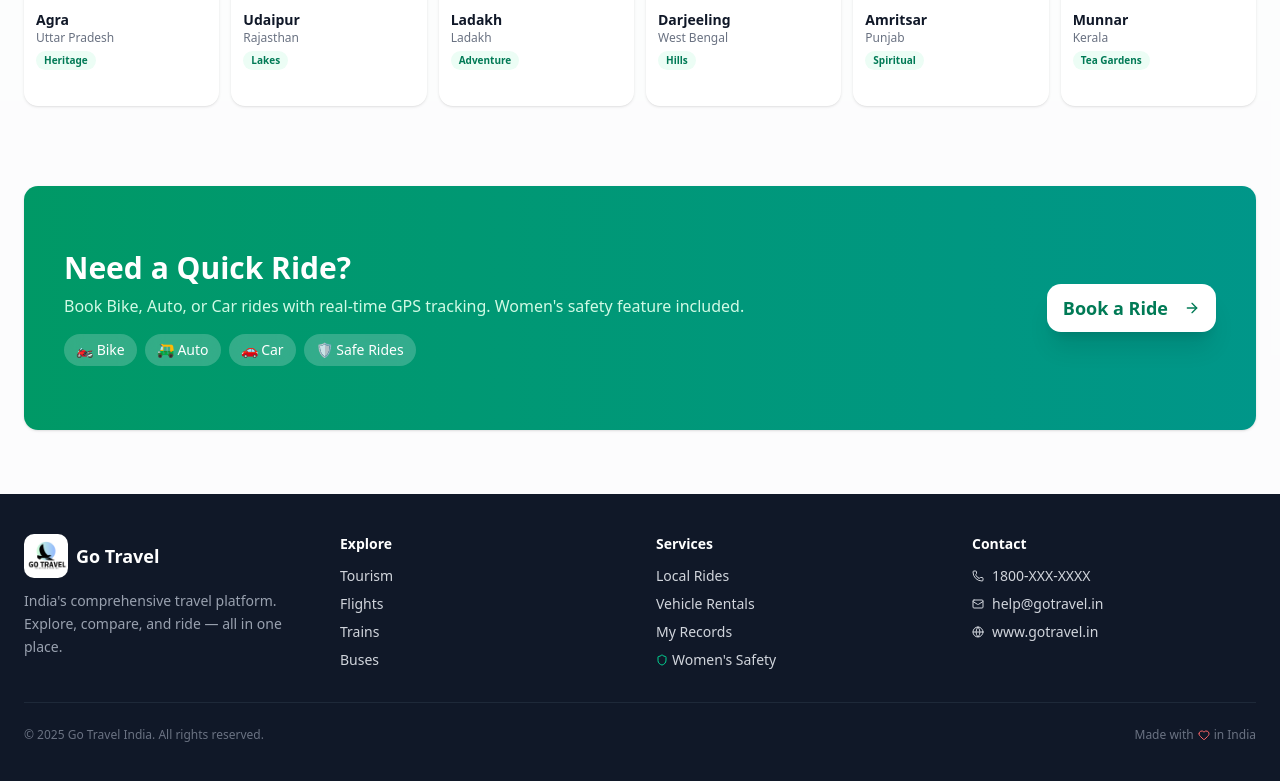
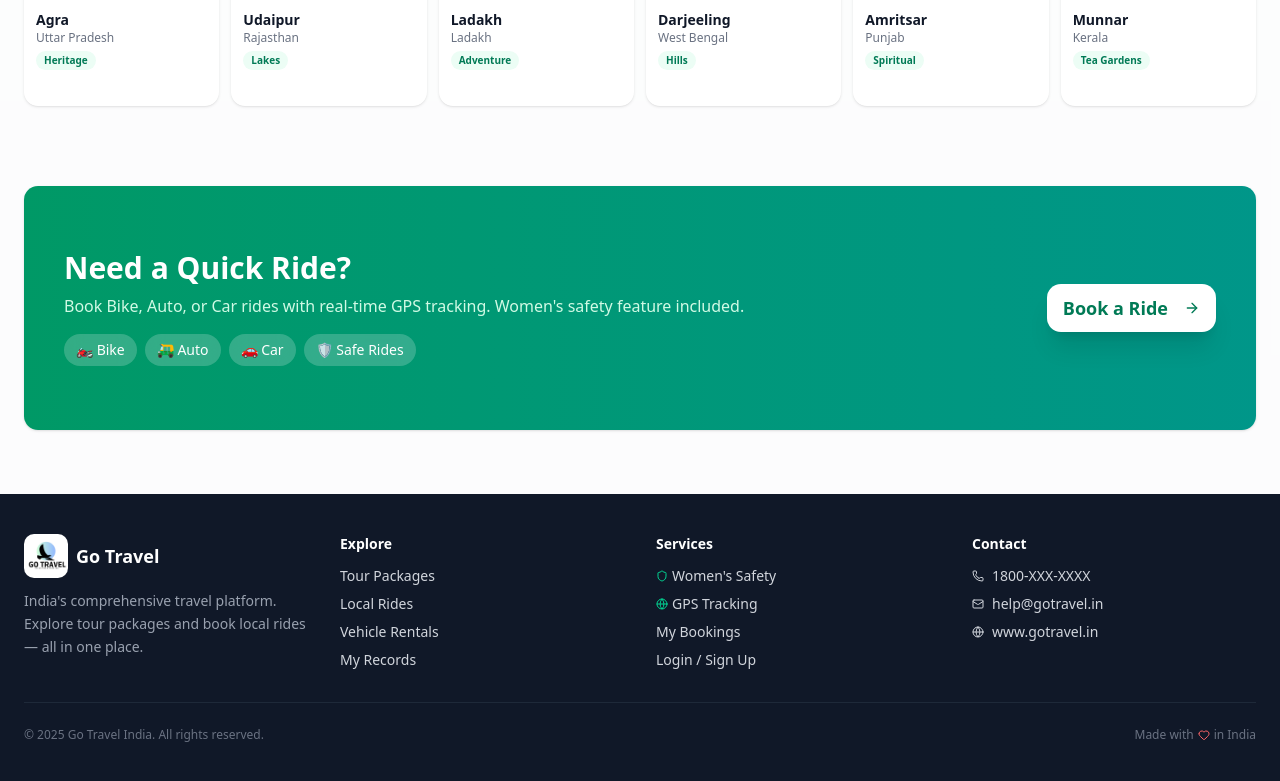
Before and after one commit to deekshasp9-max/go-travel-india, a Next.js app: page / in a window 1280 px wide. Shown: the part 1424-2205 px from the top of the page. Built offline with nearby package versions, Linux system fonts and the light colour scheme.

Commit message:
Fix footer - remove flights/trains/buses links

```diff
--- a/src/components/go-travel/footer.tsx
+++ b/src/components/go-travel/footer.tsx
@@ -25,7 +25,7 @@ export function Footer() {
               <span className="text-lg font-bold text-white">Go Travel</span>
             </div>
             <p className="text-sm text-gray-400 leading-relaxed">
-              India&apos;s comprehensive travel platform. Explore, compare, and ride — all in one place.
+              India&apos;s comprehensive travel platform. Explore tour packages and book local rides — all in one place.
             </p>
           </div>
 
@@ -33,10 +33,10 @@ export function Footer() {
           <div>
             <h3 className="text-sm font-semibold text-white mb-3">Explore</h3>
             <ul className="space-y-2 text-sm">
-              <li><button onClick={() => navigate('tourism')} className="hover:text-emerald-400 transition-colors">Tourism</button></li>
-              <li><button onClick={() => navigate('flights')} className="hover:text-emerald-400 transition-colors">Flights</button></li>
-              <li><button onClick={() => navigate('trains')} className="hover:text-emerald-400 transition-colors">Trains</button></li>
-              <li><button onClick={() => navigate('buses')} className="hover:text-emerald-400 transition-colors">Buses</button></li>
+              <li><button onClick={() => navigate('tourism')} className="hover:text-emerald-400 transition-colors">Tour Packages</button></li>
+              <li><button onClick={() => navigate('rides')} className="hover:text-emerald-400 transition-colors">Local Rides</button></li>
+              <li><button onClick={() => navigate('rentals')} className="hover:text-emerald-400 transition-colors">Vehicle Rentals</button></li>
+              <li><button onClick={() => navigate('history')} className="hover:text-emerald-400 transition-colors">My Records</button></li>
             </ul>
           </div>
 
@@ -44,10 +44,10 @@ export function Footer() {
           <div>
             <h3 className="text-sm font-semibold text-white mb-3">Services</h3>
             <ul className="space-y-2 text-sm">
-              <li><button onClick={() => navigate('rides')} className="hover:text-emerald-400 transition-colors">Local Rides</button></li>
-              <li><button onClick={() => navigate('rentals')} className="hover:text-emerald-400 transition-colors">Vehicle Rentals</button></li>
-              <li><button onClick={() => navigate('history')} className="hover:text-emerald-400 transition-colors">My Records</button></li>
               <li><span className="flex items-center gap-1"><Shield className="w-3 h-3 text-emerald-400" /> Women&apos;s Safety</span></li>
+              <li><span className="flex items-center gap-1"><Globe className="w-3 h-3 text-emerald-400" /> GPS Tracking</span></li>
+              <li><button onClick={() => navigate('bookings')} className="hover:text-emerald-400 transition-colors">My Bookings</button></li>
+              <li><button onClick={() => navigate('auth')} className="hover:text-emerald-400 transition-colors">Login / Sign Up</button></li>
             </ul>
           </div>
 
```
